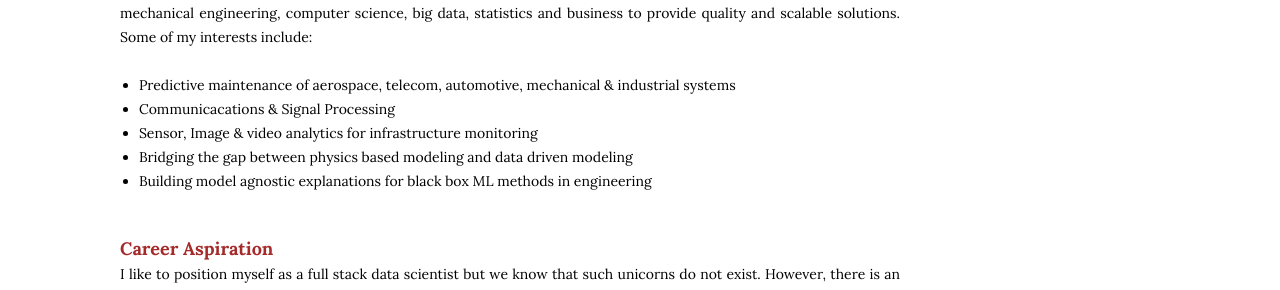
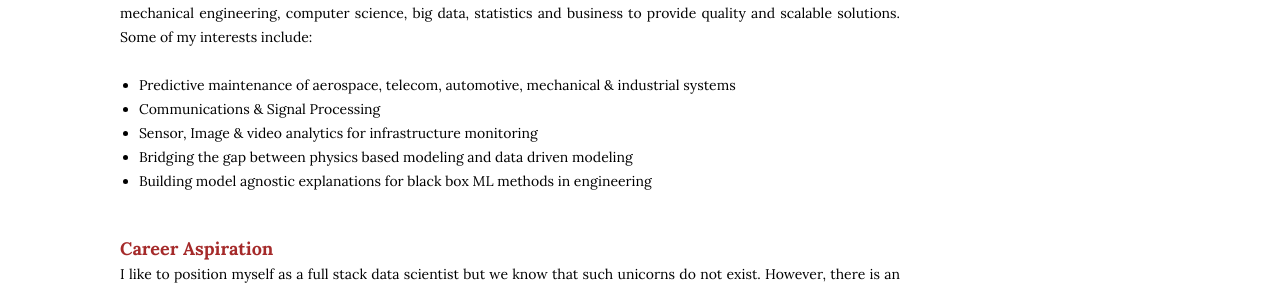
Before and after one commit to subhashtalluri/subhashtalluri.github.io, a Jekyll site: the page built from index.md, in a window 1280 px wide. Shown: the part 400-690 px from the top of the page. Built offline with Jekyll 4.4.1, drawn with Linux system fonts in a browser that asks for light colours.

Commit message:
update typos

```diff
--- a/_layouts/home.html
+++ b/_layouts/home.html
@@ -32,7 +32,7 @@
                 <br>
                 <ul>
                   <li>Predictive maintenance of aerospace, telecom, automotive, mechanical & industrial systems </li>
-                  <li>Communicacations & Signal Processing </li>
+                  <li>Communications & Signal Processing </li>
                   <li>Sensor, Image & video analytics for infrastructure monitoring </li>
                   <li>Bridging the gap between physics based modeling and data driven modeling</li>
                   <li>Building model agnostic explanations for black box ML methods in engineering </li>
--- a/analytics.html
+++ b/analytics.html
@@ -6,6 +6,7 @@ title: Subhash Talluri | Analytics
 <br>
 <ul>
     <li> Predictive Maintenance </li>
+    <li> Proactive Network Maintenance & Field Service Optimization</li>
     <li> Infrastructure Monitoring </li>
     <li> Internet of Things (IoT) </li>
     <li> Business Analytics & Strategy </li>
```
